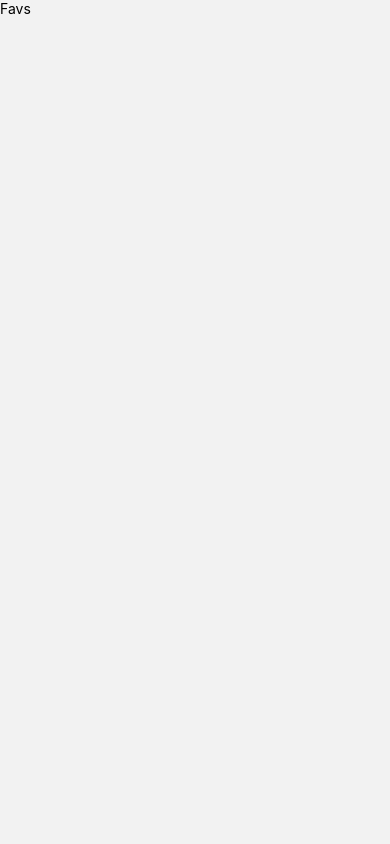
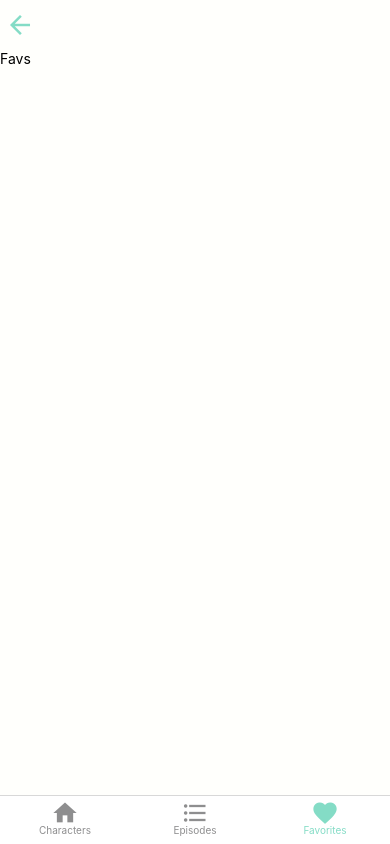
Before and after one commit to Rodevp/rick-app, a React Native app: screen /Favorites in a window 390 px wide. Built offline with nearby package versions, Linux system fonts and the light colour scheme.

Commit message:
navigation flow complete

```diff
--- a/navigation/Stack.js
+++ b/navigation/Stack.js
@@ -13,7 +13,7 @@ function Stack() {
                 headerShown: false
             }}
         >
-            <NavigatorStack.Screen name='Home' component={DetailCharacter} />
+            <NavigatorStack.Screen name='Home' component={Tabs} />
             <NavigatorStack.Screen name='Favorites' component={Favs} />
             <NavigatorStack.Screen name='DetailCharacter' component={DetailCharacter} />
         </NavigatorStack.Navigator>
--- a/screens/Episodes.jsx
+++ b/screens/Episodes.jsx
@@ -1,10 +1,29 @@
 import { SafeAreaView } from 'react-native-safe-area-context'
-import { View, Text } from 'react-native'
+import { Text, StyleSheet } from 'react-native'
+import { useNavigation } from '@react-navigation/native'
+import BackHeader from '../widgets/BackHeader'
+import theme from '../theme'
 
 export default function Episodes() {
+
+  const navigation = useNavigation()
+
   return (
-    <SafeAreaView>
+    <SafeAreaView
+      style={styles.container}
+    >
+      <BackHeader
+        navigation={navigation}
+      />
       <Text>Episodes</Text>
     </SafeAreaView>
   )
 }
+
+const styles = StyleSheet.create({
+  container: {
+    flex: 1,
+    width: "100%",
+    backgroundColor: theme.colors.background
+  }
+})
--- a/screens/Favs.jsx
+++ b/screens/Favs.jsx
@@ -1,11 +1,30 @@
-import { Text } from 'react-native'
+import { useNavigation } from '@react-navigation/native'
+import { Text, StyleSheet } from 'react-native'
 import { SafeAreaView } from 'react-native-safe-area-context'
+import theme from '../theme'
+import BackHeader from '../widgets/BackHeader'
 
 
 export default function Favs() {
+
+  const navigation = useNavigation()
+
   return (
-    <SafeAreaView>
+    <SafeAreaView
+      style={styles.container}
+    >
+      <BackHeader
+        navigation={navigation}
+      />
       <Text>Favs</Text>
     </SafeAreaView>
   )
 }
+
+const styles = StyleSheet.create({
+  container: {
+    flex: 1,
+    width: "100%",
+    backgroundColor: theme.colors.background
+  }
+})
```
